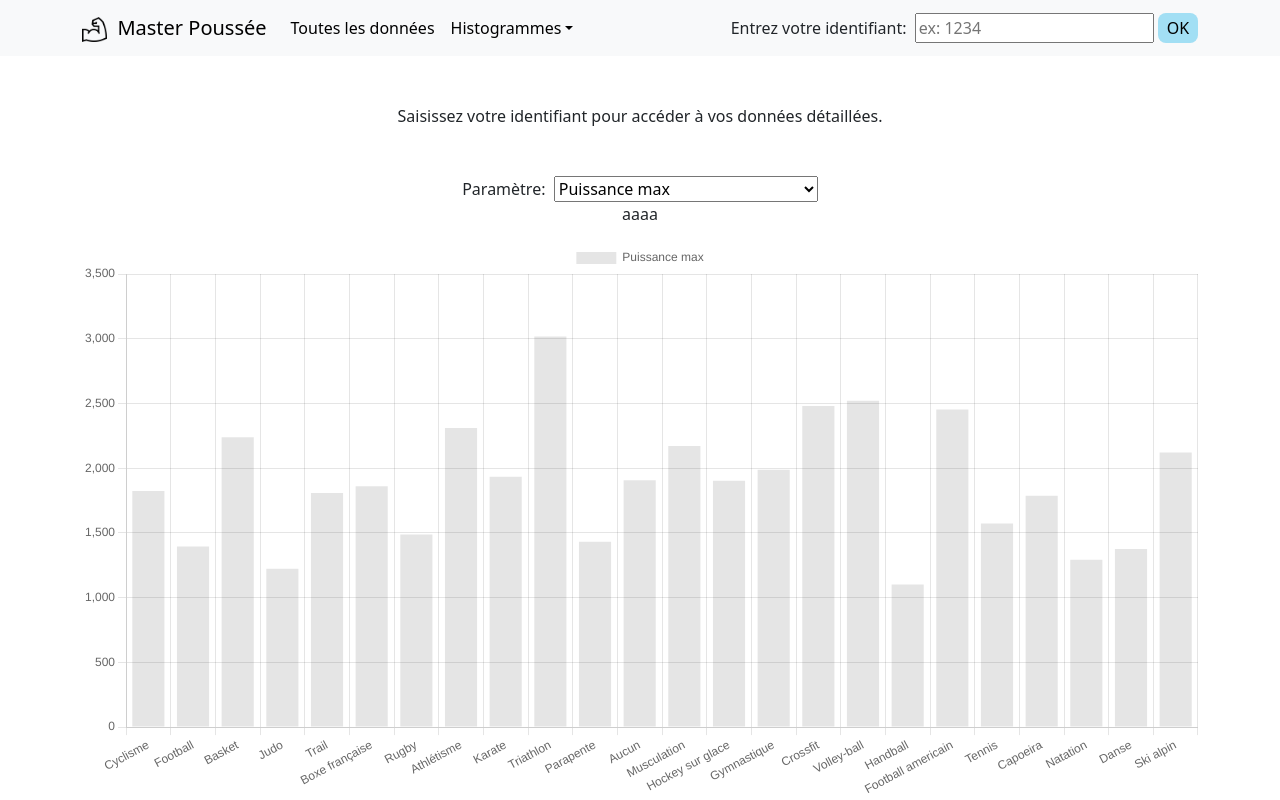
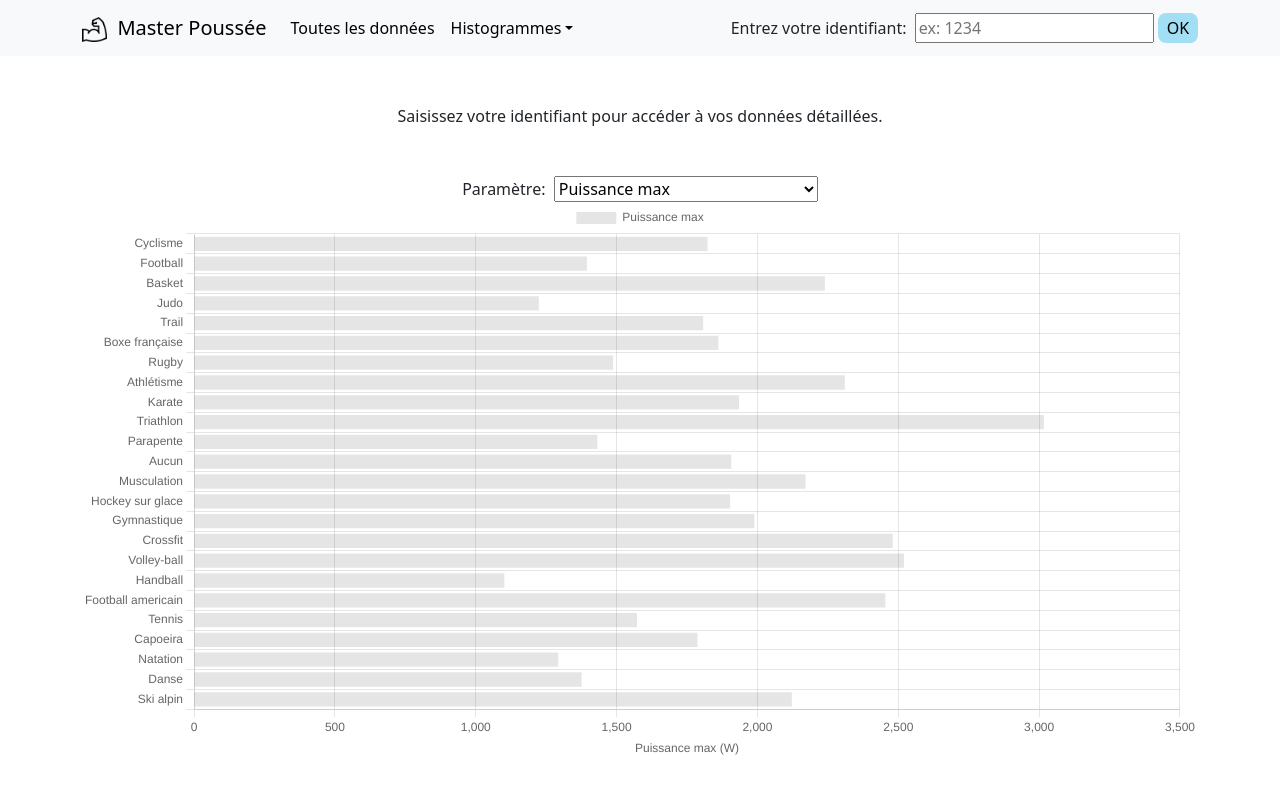
Before and after one commit to celiaribard/site-staps, a React (Vite) app in the folder site_staps/: page / in a window 1280 px wide. Shown: the top 800 px of the page. Built offline with nearby package versions, Linux system fonts and the light colour scheme.

Commit message:
horizontal chart

```diff
--- a/site_staps/src/components/HistogrammesSport.jsx
+++ b/site_staps/src/components/HistogrammesSport.jsx
@@ -104,22 +104,28 @@ const HistogrammesSport = ({ resumeDonneesSujets, parametres, sports }) => {
     };
 
     const options = {
-        // indexAxis: 'y',
+        scales: {
+            x: {
+                title: {
+                    display: true,
+                    text: unites[selectedParam] ? `${colonnesRenommees[selectedParam]} (${unites[selectedParam]})` : colonnesRenommees[selectedParam]
+                }
+            }
+        },
+        indexAxis: 'y',
+        // Elements options apply to all of the options unless overridden in a dataset
+        // In this case, we are setting the border of each horizontal bar to be 2px wide
         // elements: {
         //     bar: {
         //         borderWidth: 2,
-        //     },
+        //     }
         // },
         // responsive: true,
         // plugins: {
         //     legend: {
         //         position: 'right',
         //     },
-        //     title: {
-        //         display: true,
-        //         text: 'Chart.js Horizontal Bar Chart',
-        //     },
-        // },
+        // }
     };
     // console.log(selectedParam);
     // console.log(selectedData);
@@ -139,8 +145,6 @@ const HistogrammesSport = ({ resumeDonneesSujets, parametres, sports }) => {
                     ))}
                 </select>
             </label>
-
-            <p>aaaa</p>
             <Bar data={data} options={options}></Bar>
         </div>
     )
```
